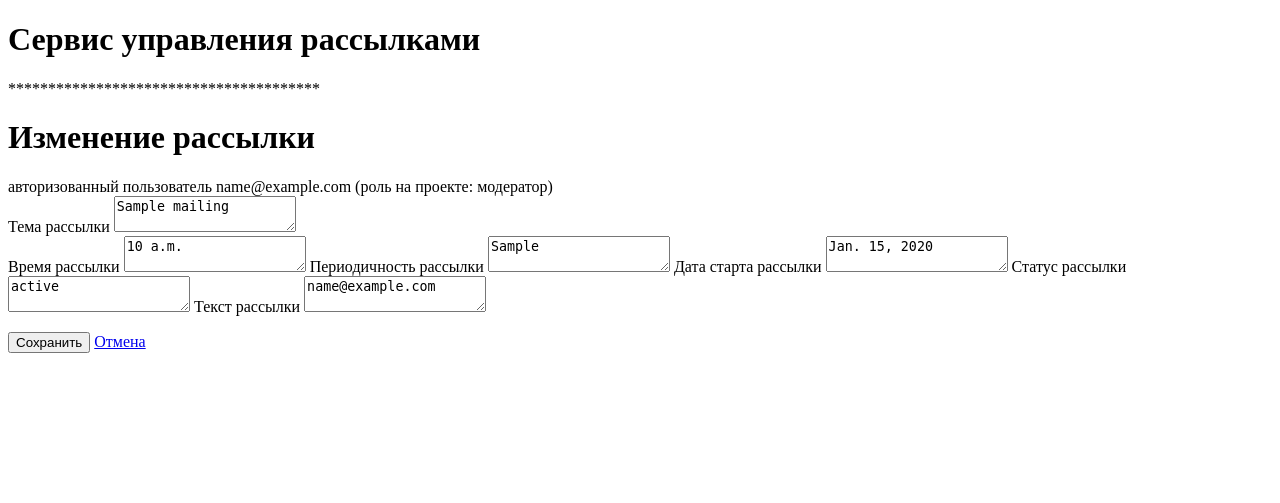
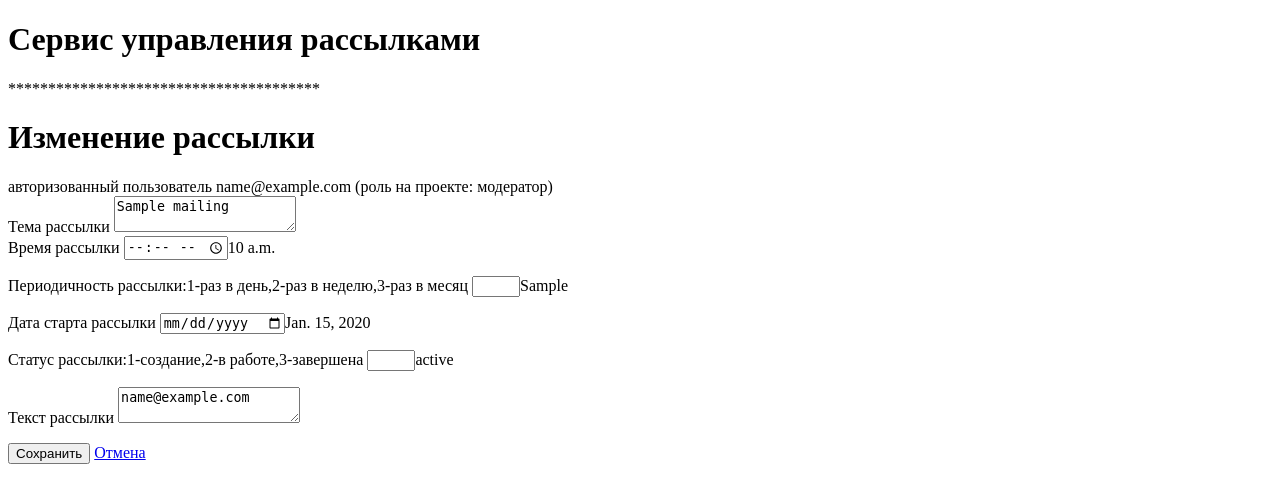
Before and after one commit to LudaKend/KR240124_Django, a Django app: page /update/1/ in a window 1280 px wide. Shown: the top 503 px of the page. Run offline with Django 4.2, Linux system fonts and the light colour scheme; a user stored in the database is signed in; tables that the repository leaves empty hold one stand-in row (values such as "Sample post").

Commit message:
заменила поля text на time, date, number

```diff
--- a/mailing/templates/mailing/mailing_form.html
+++ b/mailing/templates/mailing/mailing_form.html
@@ -17,17 +17,21 @@
                 <textarea type="text" name="subject" class="form-control" id="subject" required>{{ object.subject }} </textarea>
             </div>
             <label for="time">Время рассылки</label>
-            <textarea type="text" name="time" class="form-control" id="time"
-                          required>{{ object.time }}</textarea>
-            <label for="period">Периодичность рассылки</label>
-            <textarea type="text" name="period" class="form-control" id="period"
-                          required>{{ object.period }}</textarea>
+            <input type="time" name="time" class="form-control" id="time"
+                          required>{{ object.time }}
+            <p></p>
+            <label for="period">Периодичность рассылки:1-раз в день,2-раз в неделю,3-раз в месяц</label>
+            <input type="number" name="period" min="1" max="3" class="form-control" id="period"
+                          required>{{ object.period }}
+            <p></p>
             <label for="data_start">Дата старта рассылки</label>
-            <textarea type="text" name="data_start" class="form-control" id="data_start"
-                          required>{{ object.data_start }}</textarea>
-            <label for="status">Статус рассылки</label>
-            <textarea type="text" name="status" class="form-control" id="status"
-                          required>{{ object.status }}</textarea>
+            <input type="date" name="data_start" class="form-control" id="data_start"
+                          required>{{ object.data_start }}
+            <p></p>
+            <label for="status">Статус рассылки:1-создание,2-в работе,3-завершена</label>
+            <input type="number" name="status" min="1" max="3" class="form-control" id="status"
+                          required>{{ object.status }}
+            <p></p>
             <label for="mailing_text">Текст рассылки</label>
             <textarea type="text" name="mailing_text" class="form-control" id="mailing_text"
                           required>{{ object.mailing_text }}</textarea>
```
